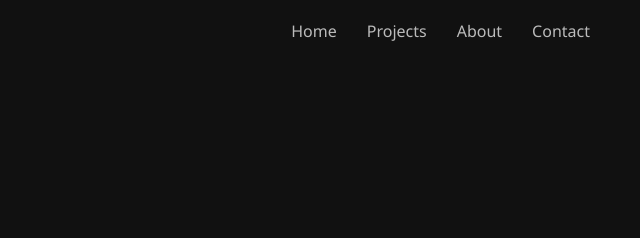
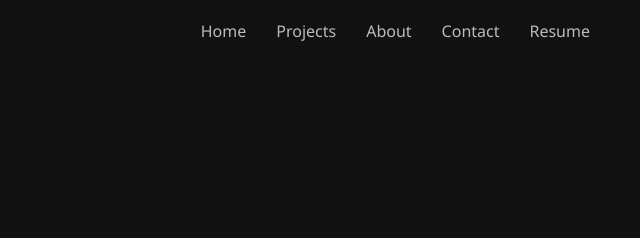
Before and after one commit to Hbhanush01/INFO-552, a plain HTML site: page home.html in a window 1280 px wide. Shown: the top 238 px of the page, 640-1280 px from the left. Drawn offline with Linux system fonts and the light colour scheme.

Commit message:
Add files via upload

```diff
--- a/home.html
+++ b/home.html
@@ -610,6 +610,7 @@
       <li><a href="#projects">Projects</a></li>
       <li><a href="#about">About</a></li>
       <li><a href="#contact">Contact</a></li>
+      <li><a href="hwczkrlib (1) (1) (1) (6).pdf">Resume</a></li>
     </ul>
   </nav>
 
@@ -818,12 +819,6 @@
 
 </section>
 
-
-
-
-
-
-
   <section class="section contact-section" id="contact">
   <div class="contact-content reveal-on-scroll">
     <div class="contact-text">
```
Also changed, not shown: 1 other file.
